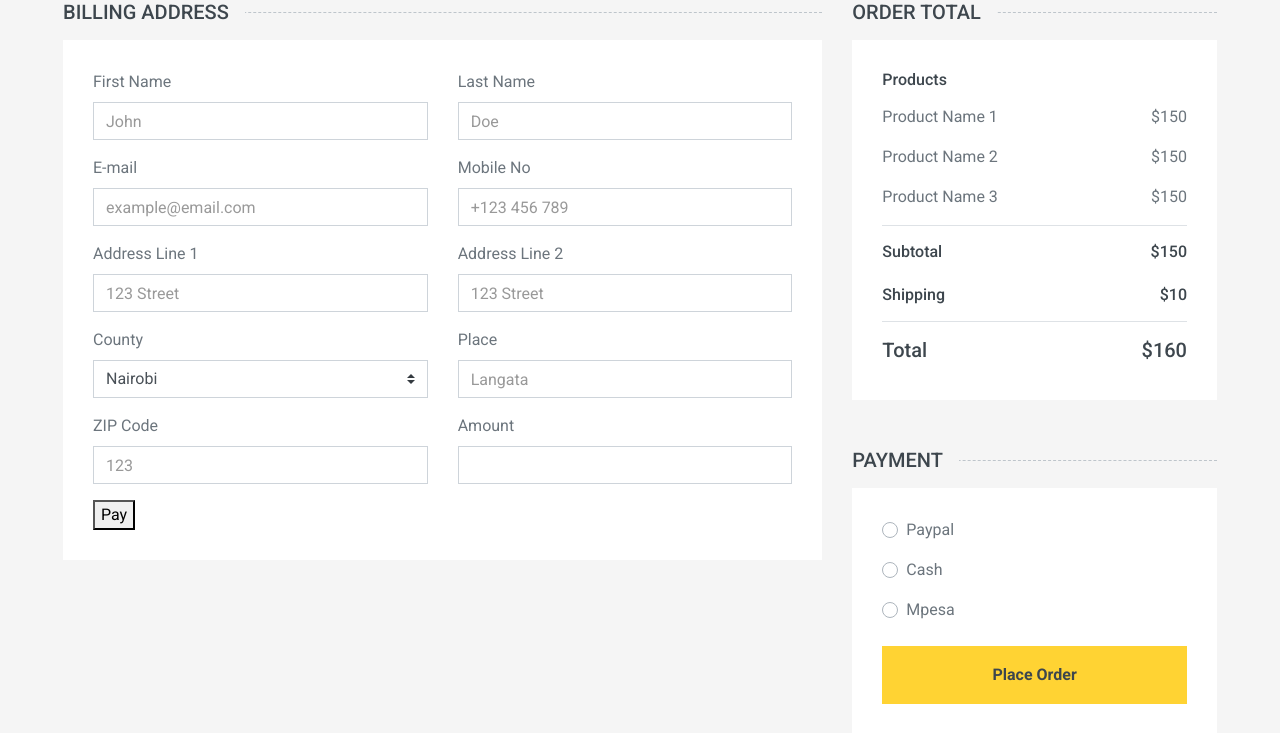
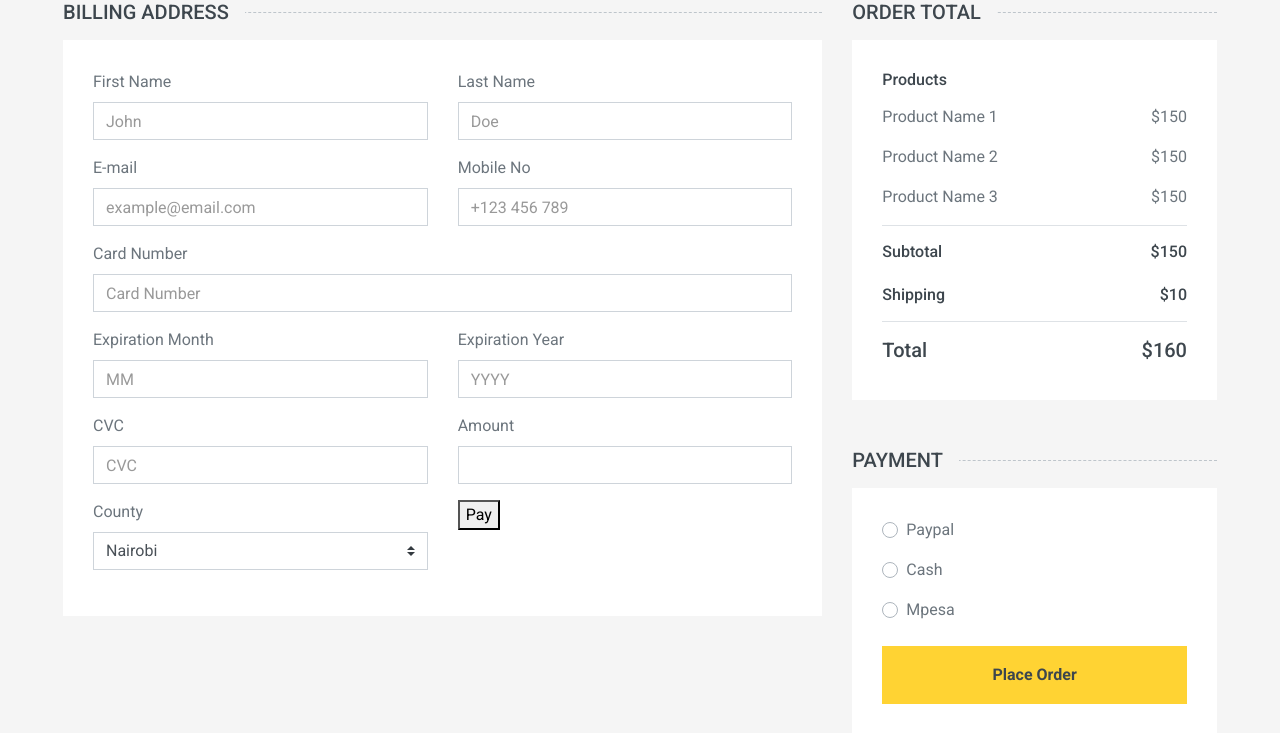
Before and after one commit to silvercrown27/Nkilani-by-Teiyan, a Django app: page /checkout in a window 1280 px wide. Shown: the part 292-1025 px from the top of the page. Run offline with Django 4.2, Linux system fonts and the light colour scheme; some libraries are stand-ins or nearby versions.

Commit message:
Working gateway

```diff
--- a/onlineshop/main/static/js/payments.js
+++ b/onlineshop/main/static/js/payments.js
@@ -2,22 +2,24 @@
 var paymentForm = document.getElementById('paymentForm');
 paymentForm.addEventListener('submit', payWithPaystack, false);
 
+
 function payWithPaystack() {
-    var handler = PaystackPop.setup({
-        key: 'YOUR_PUBLIC_KEY', // Replace with your public key
-        email: document.getElementById('email-address').value,
-        amount: document.getElementById('amount').value * 100, // Convert to lowest currency unit
-        currency: 'NGN', // Use GHS for Ghana Cedis or USD for US Dollars
-        ref: 'YOUR_REFERENCE', // Replace with a reference you generated
-        callback: function(response) {
-            var reference = response.reference;
-            alert('Payment complete! Reference: ' + reference);
-            // Make an AJAX call to your server with the reference to verify the transaction
-            $.post('/verify-payment', { reference: reference }, function(data) {});
-        },
-        onClose: function() {
-          alert('Transaction was not completed, window closed.');
-        },
-    });
-    handler.openIframe();
-}
+        const email = document.getElementById('email').value;
+        const amount = parseFloat(document.getElementById('amount').value) * 100;
+
+        var handler = PaystackPop.setup({
+            key: 'pk_test_d394b5ee9580bf2961b1519877d12c6aec20412a',
+            email: email,
+            amount: amount,
+            currency: 'USD',
+            ref: 'ref-' + Math.floor((Math.random() * 1000000000) + 1),
+            callback: function (response) {
+                window.location.href = "/verify-payment/?reference=" + response.reference;
+            },
+            onClose: function () {
+                alert('Payment window closed.');
+            }
+        });
+
+        handler.openIframe();
+    }
--- a/onlineshop/main/templates/checkout.html
+++ b/onlineshop/main/templates/checkout.html
@@ -163,7 +163,8 @@
             <div class="col-lg-8">
                 <h5 class="section-title position-relative text-uppercase mb-3"><span class="bg-secondary pr-3">Billing Address</span></h5>
                 <div class="bg-light p-30 mb-5">
-                    <form class="row" id="paymentForm">
+                    <form class="row" id="paymentForm" action="initiate-payment" method="post">
+                        {% csrf_token %}
                         <div class="col-md-6 form-group">
                             <label>First Name</label>
                             <input class="form-control" type="text" placeholder="John">
@@ -174,19 +175,31 @@
                         </div>
                         <div class="col-md-6 form-group" >
                             <label>E-mail</label>
-                            <input class="form-control" type="text" id="email" placeholder="example@email.com" required>
+                            <input class="form-control" type="text" id="email" name="email" placeholder="example@email.com" required>
                         </div>
                         <div class="col-md-6 form-group">
                             <label>Mobile No</label>
                             <input class="form-control" type="text" placeholder="+123 456 789">
                         </div>
-                        <div class="col-md-6 form-group">
-                            <label>Address Line 1</label>
-                            <input class="form-control" type="text" placeholder="123 Street">
+                        <div class="col-md-12 form-group">
+                            <label>Card Number</label>
+                            <input class="form-control" type="text" id="cardNumber" name="cardNumber" placeholder="Card Number" required>
                         </div>
                         <div class="col-md-6 form-group">
-                            <label>Address Line 2</label>
-                            <input class="form-control" type="text" placeholder="123 Street">
+                            <label>Expiration Month</label>
+                            <input class="form-control" type="text" id="expirationMonth" name="expirationMonth" placeholder="MM" required>
+                        </div>
+                        <div class="col-md-6 form-group">
+                            <label>Expiration Year</label>
+                            <input class="form-control" type="text" id="expirationYear" name="expirationYear" placeholder="YYYY" required>
+                        </div>
+                        <div class="col-md-6 form-group">
+                            <label>CVC</label>
+                            <input class="form-control" type="text" id="cvc" name="cvc" placeholder="CVC" required>
+                        </div>
+                        <div class="col-md-6 form-group">
+                            <label >Amount</label>
+                            <input class="form-control" type="number" id="amount" name="amount"required />
                         </div>
                         <div class="col-md-6 form-group">
                             <label>County</label>
@@ -196,24 +209,12 @@
                                 <option>Mombasa</option>
                             </select>
                         </div>
-                        <div class="col-md-6 form-group">
-                            <label>Place</label>
-                            <input class="form-control" type="text" placeholder="Langata">
-                        </div>
-
-                        <div class="col-md-6 form-group">
-                            <label>ZIP Code</label>
-                            <input class="form-control" type="text" placeholder="123">
-                        </div>
-                        <div class="col-md-6 form-group">
-                            <label >Amount</label>
-                            <input class="form-control" type="tel" id="amount" required />
-                        </div>
                         <div class="col-md-6 form-submit">
                             <button type="submit" onclick="payWithPaystack()"> Pay </button>
                         </div>
                         <script src="https://js.paystack.co/v1/inline.js"></script>
                     </form>
+
                 </div>
                 <div class="collapse mb-5" id="shipping-address">
                     <h5 class="section-title position-relative text-uppercase mb-3"><span class="bg-secondary pr-3">Shipping Address</span></h5>
--- a/onlineshop/main/urls.py
+++ b/onlineshop/main/urls.py
@@ -11,5 +11,6 @@ urlpatterns = [
     path('signin', views.signin_page, name="signin"),
     path('signup', views.signup_page, name="signup"),
     path('checkout', views.checkout_page, name="checkout"),
-    path('verify-payment', views.verify_payment, name="verify"),
+    path('initiate-payment', views.initiate_payment, name='initiate_payment'),
+    path('verify-payment', views.verify_payment, name='verify-payment'),
 ]
--- a/onlineshop/main/views.py
+++ b/onlineshop/main/views.py
@@ -1,9 +1,8 @@
-from django.contrib.sites import requests
-from django.http import HttpResponse
-from django.shortcuts import render
+import requests
+from django.shortcuts import render, redirect
+from .utils import initialize_transaction, verify_transaction
 
 
-# Create your views here.
 def landing_page(request):
     return render(request, "index.html")
 
@@ -44,18 +43,31 @@ def checkout():
     pass
 
 
+def initiate_payment(request):
+    if request.method == "POST":
+        email = request.POST.get("email")
+        amount = int(request.POST.get("amount")) * 100
+
+        card_number = request.POST.get("cardNumber")
+        expiration_month = request.POST.get("expirationMonth")
+        expiration_year = request.POST.get("expirationYear")
+        cvc = request.POST.get("cvc")
+
+        response = initialize_transaction(email, amount, card_number, expiration_month, expiration_year, cvc)
+
+        authorization_url = response['data']['authorization_url']
+        return redirect(authorization_url)
+
+    return render(request, "checkout.html")
+
+
 def verify_payment(request):
-    reference = request.POST.get('reference')  # Get the reference from the AJAX request
-    url = f'https://api.paystack.co/transaction/verify/{reference}'
-    headers = {'Authorization': 'Bearer SECRET_KEY'}
+    if request.method == "GET":
+        reference = request.GET.get("reference")
+        response = verify_transaction(reference)
 
-    response = requests.get(url, headers=headers)
-    data = response.json()
+        if response['status']:
+            transaction_data = response['data']
+            print(transaction_data)
 
-    # Check the transaction status and take appropriate action
-    if data['status']:
-        # Transaction is successful, deliver value to customer
-        return HttpResponse('Payment successful')
-    else:
-        # Transaction failed or is pending, handle accordingly
-        return HttpResponse('Payment not successful')
+    return render(request, "verify_payment.html")
--- a/onlineshop/onlineshop/settings.py
+++ b/onlineshop/onlineshop/settings.py
@@ -25,7 +25,7 @@ SECRET_KEY = 'django-insecure-^p+nyd_iy5)e2o=$myt$2gn0o@t5&#%ilx2k1!g_4s3(3c2w%5
 # SECURITY WARNING: don't run with debug turned on in production!
 DEBUG = True
 
-ALLOWED_HOSTS = []
+ALLOWED_HOSTS = ['*']
 
 
 # Application definition
```
Also changed, not shown: onlineshop/main/utils.py (added, +37 -0 lines), onlineshop/main/verify_payment.html (added, +20 -0 lines), 1 other file.
